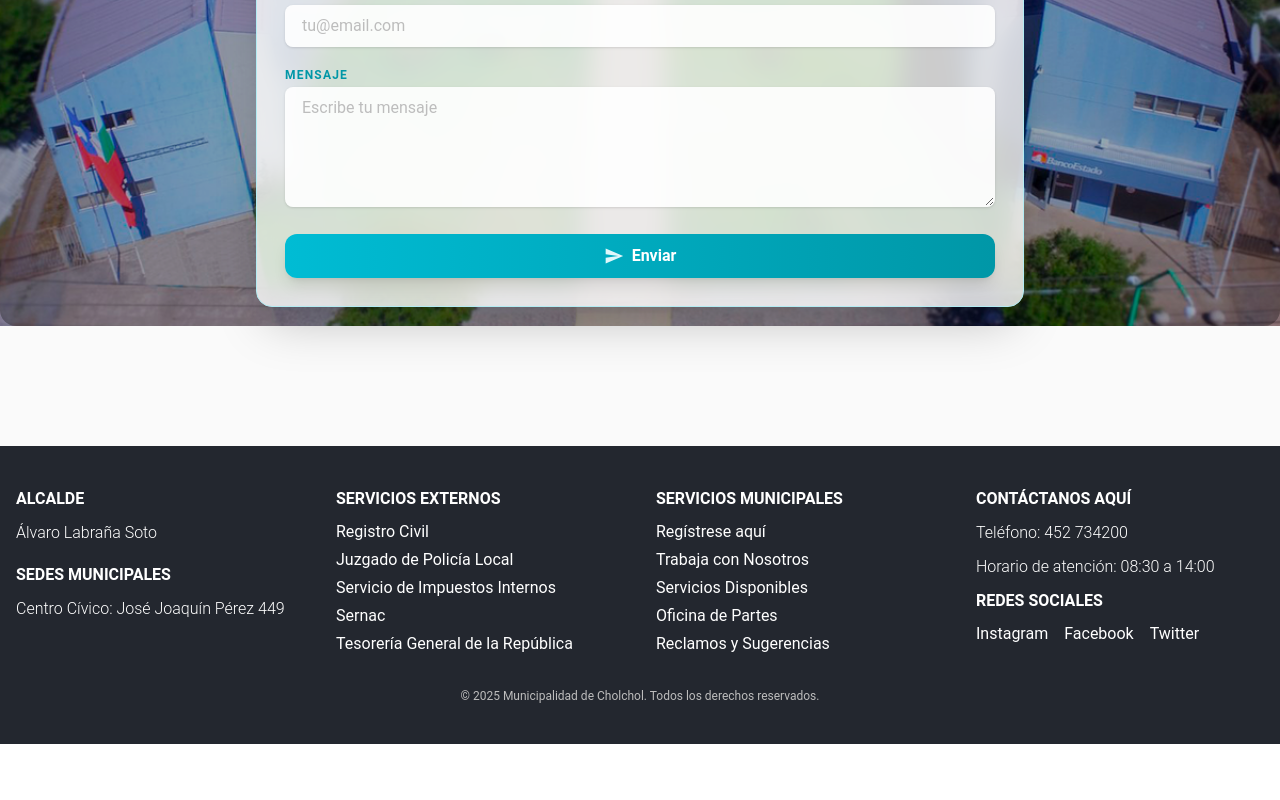
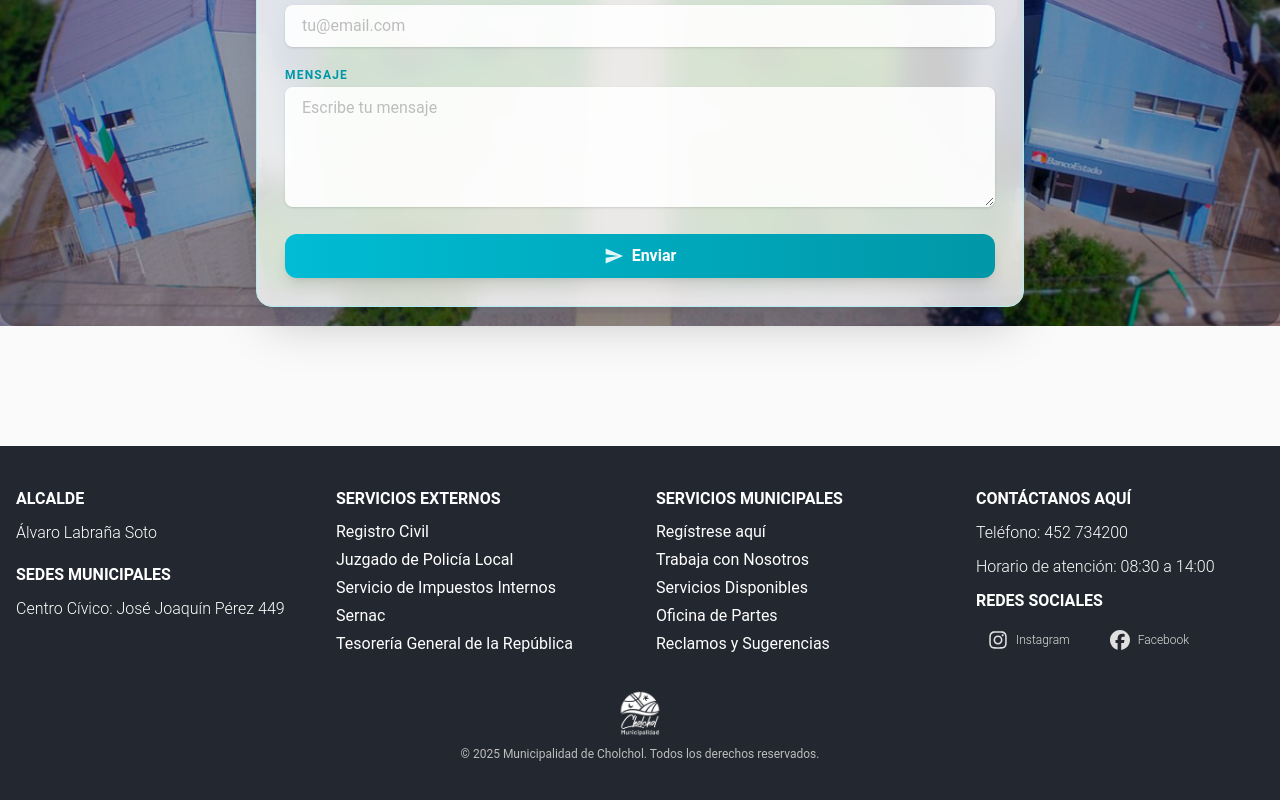
Before and after one commit to felipeDev303/ev2-landing-muni, a React (Vite) app: page / in a window 1280 px wide. Shown: the part 1878-2678 px from the top of the page. Before the commit the page ends 2622 px from the top, so only its background shows below. Built offline with nearby package versions, Linux system fonts and the light colour scheme.

Commit message:
feat: add Footer component with social media links and municipal information

```diff
--- a/package.json
+++ b/package.json
@@ -14,6 +14,7 @@
     "@material-tailwind/react": "^2.1.10",
     "react": "^19.1.0",
     "react-dom": "^19.1.0",
+    "react-icons": "^5.5.0",
     "react-router-dom": "^6.30.0",
     "swiper": "^11.2.6"
   },
--- a/src/Footer.jsx
+++ b/src/Footer.jsx
@@ -1,5 +1,6 @@
 import React from "react";
 import { Typography } from "@material-tailwind/react";
+import { FaInstagram, FaFacebook } from "react-icons/fa6";
 
 export default function Footer() {
   return (
@@ -41,13 +42,23 @@ export default function Footer() {
           <Typography variant="paragraph" className="mb-2">Horario de atención: 08:30 a 14:00</Typography>
           <Typography variant="h6" className="mb-2 font-bold uppercase">Redes Sociales</Typography>
           <ul className="flex gap-4 mt-2">
-            <li><a href="#" aria-label="Instagram" className="hover:text-cyan-400">Instagram</a></li>
-            <li><a href="#" aria-label="Facebook" className="hover:text-cyan-400">Facebook</a></li>
-            <li><a href="#" aria-label="Twitter" className="hover:text-cyan-400">Twitter</a></li>
+            <li>
+              <a href="https://www.instagram.com/municholchol_oficial/" aria-label="Instagram" className="text-xs bg-transparent text-gray-300 font-light hover:text-cyan-400 border-none shadow-none flex items-center px-3 py-2 rounded">
+                <FaInstagram className="w-5 h-5 mr-2" /> Instagram
+              </a>
+            </li>
+            <li>
+              <a href="https://www.facebook.com/p/Municipalidad-de-Cholchol-100065025870874/" aria-label="Facebook" className="text-xs bg-transparent text-gray-300 font-light hover:text-cyan-400 border-none shadow-none flex items-center px-3 py-2 rounded">
+                <FaFacebook className="w-5 h-5 mr-2" /> Facebook
+              </a>
+            </li>
           </ul>
         </div>
       </div>
-      <div className="text-center text-xs text-gray-400 mt-8">&copy; {new Date().getFullYear()} Municipalidad de Cholchol. Todos los derechos reservados.</div>
+      <div className="flex flex-col items-center mt-8">
+        <img src="/logo-muni.png" alt="Logo Municipalidad" className="h-12 w-auto mb-2" />
+        <div className="text-center text-xs text-gray-400">&copy; {new Date().getFullYear()} Municipalidad de Cholchol. Todos los derechos reservados.</div>
+      </div>
     </footer>
   );
 }
```
Also changed, not shown: 1 other file (tests, documents, lock files or other folders).
